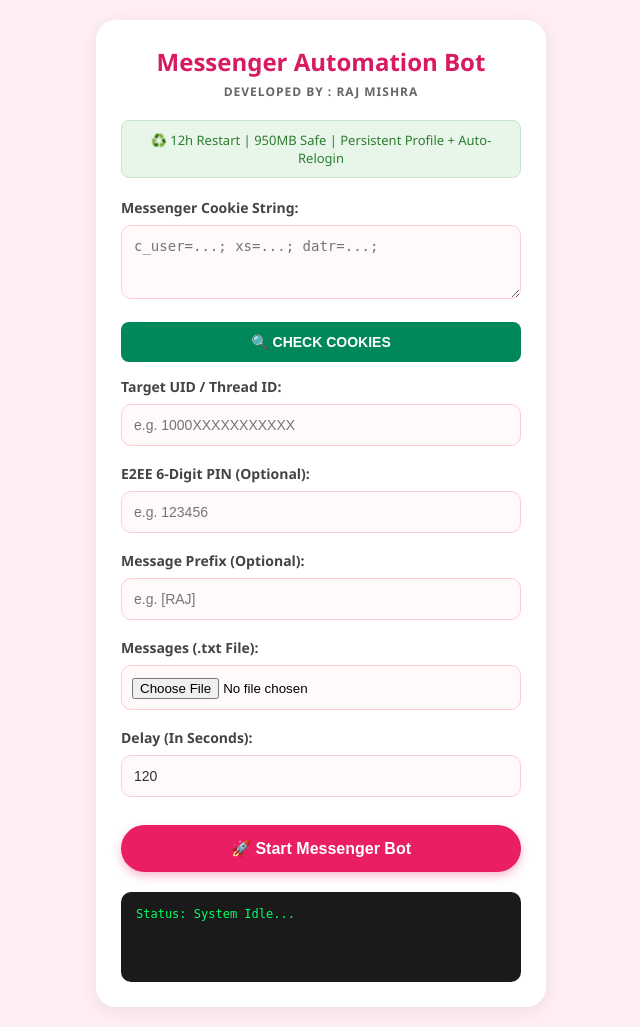
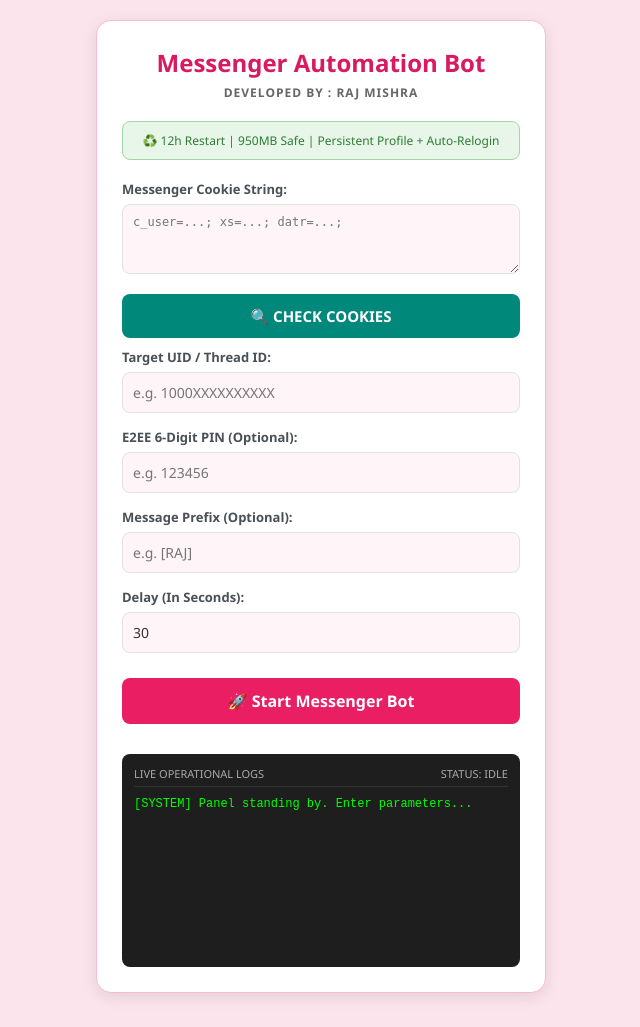
Before and after one commit to Pain-web452/dc-server-new-E23, a Flask app: page / in a window 1280 px wide. Shown: the whole page, without its empty margins (319-959 px from the left). After the commit the page ends 997 px from the top, so only its background shows below. Run offline with Flask 3, Linux system fonts and the light colour scheme.

Commit message:
Update index.html

```diff
--- a/templates/index.html
+++ b/templates/index.html
@@ -1,148 +1,55 @@
 <!DOCTYPE html>
-<html lang="en">
+<html lang="hi">
 <head>
     <meta charset="UTF-8">
     <meta name="viewport" content="width=device-width, initial-scale=1.0">
     <title>Messenger Automation Bot</title>
     <style>
-        body {
-            font-family: 'Segoe UI', Tahoma, Geneva, Verdana, sans-serif;
-            background-color: #ffeef2;
-            display: flex;
-            justify-content: center;
-            padding: 20px;
-            margin: 0;
-        }
-        .container {
-            background: white;
-            padding: 25px;
-            border-radius: 20px;
-            box-shadow: 0 4px 20px rgba(0,0,0,0.08);
-            width: 100%;
-            max-width: 450px;
-            box-sizing: border-box;
-        }
-        .title {
-            color: #d81b60;
-            font-size: 24px;
-            font-weight: bold;
-            text-align: center;
-            margin-bottom: 5px;
-        }
-        .subtitle {
-            color: #666;
-            font-size: 12px;
-            text-align: center;
-            font-weight: 600;
-            margin-bottom: 20px;
-            letter-spacing: 1px;
-        }
-        .badge-info {
-            background-color: #e8f5e9;
-            color: #2e7d32;
-            border: 1px solid #c8e6c9;
-            padding: 10px;
-            border-radius: 8px;
-            font-size: 13px;
-            margin-bottom: 20px;
-            text-align: center;
-            line-height: 1.4;
-        }
-        .form-group {
-            margin-bottom: 18px;
-        }
-        label {
-            font-weight: 600;
-            font-size: 14px;
-            color: #444;
-            display: block;
-            margin-bottom: 8px;
-        }
-        input[type="text"], input[type="number"], textarea {
-            width: 100%;
-            padding: 12px;
-            border: 1px solid #ffccd5;
-            border-radius: 10px;
-            box-sizing: border-box;
-            background-color: #fff9fa;
-            font-size: 14px;
-            color: #333;
-        }
-        input:focus, textarea:focus {
-            outline: none;
-            border-color: #d81b60;
-            background-color: #fff;
-        }
-        .btn-green {
-            background-color: #00875a;
-            color: white;
-            border: none;
-            width: 100%;
-            padding: 12px;
-            border-radius: 8px;
-            font-size: 14px;
-            font-weight: bold;
-            cursor: pointer;
-            margin-bottom: 15px;
-            text-transform: uppercase;
-        }
-        .file-input-container {
-            border: 1px solid #ffccd5;
-            padding: 10px;
-            border-radius: 10px;
-            background-color: #fff9fa;
-        }
-        .btn-submit {
-            background-color: #e91e63;
-            color: white;
-            border: none;
-            width: 100%;
-            padding: 14px;
-            border-radius: 25px;
-            font-size: 16px;
-            font-weight: bold;
-            cursor: pointer;
-            margin-top: 10px;
-            box-shadow: 0 4px 10px rgba(233,30,99,0.3);
-        }
-        .terminal {
-            background-color: #1a1a1a;
-            color: #00ff66;
-            padding: 15px;
-            border-radius: 10px;
-            font-family: monospace;
-            margin-top: 20px;
-            min-height: 60px;
-            font-size: 12px;
-            white-space: pre-wrap;
-        }
+        * { box-sizing: border-box; margin: 0; padding: 0; font-family: 'Segoe UI', sans-serif; }
+        body { background-color: #fce4ec; display: flex; justify-content: center; align-items: center; min-height: 100vh; padding: 20px; }
+        .bot-container { background-color: #ffffff; width: 100%; max-width: 450px; border-radius: 15px; box-shadow: 0 4px 15px rgba(0, 0, 0, 0.1); padding: 25px; border: 1px solid #f8bbd0; }
+        .header { text-align: center; margin-bottom: 20px; }
+        .header h1 { color: #d81b60; font-size: 24px; margin-bottom: 5px; }
+        .header p { color: #666; font-size: 12px; font-weight: bold; letter-spacing: 1px; }
+        .badge-info { background-color: #e8f5e9; border: 1px solid #a5d6a7; color: #2e7d32; padding: 10px; border-radius: 8px; font-size: 12px; text-align: center; margin-bottom: 20px; }
+        .form-group { margin-bottom: 15px; }
+        .form-group label { display: block; font-size: 13px; font-weight: 600; color: #495057; margin-bottom: 6px; }
+        .form-group input[type="text"], .form-group input[type="number"], .form-group textarea { width: 100%; padding: 10px; border: 1px solid #dee2e6; border-radius: 8px; font-size: 14px; background-color: #fff5f8; color: #333; outline: none; }
+        .form-group textarea { height: 70px; font-family: monospace; font-size: 12px; }
+        .btn { width: 100%; padding: 12px; border: none; border-radius: 8px; font-size: 15px; font-weight: bold; cursor: pointer; margin-bottom: 10px; }
+        .btn-check { background-color: #00897b; color: white; }
+        .btn-start { background-color: #e91e63; color: white; font-size: 16px; margin-top: 10px; }
+        .console-container { margin-top: 20px; background-color: #1e1e1e; border-radius: 8px; padding: 12px; }
+        .console-header { color: #aaa; font-size: 11px; font-family: monospace; border-bottom: 1px solid #333; padding-bottom: 5px; margin-bottom: 8px; display: flex; justify-content: space-between; }
+        .live-console { height: 160px; overflow-y: auto; font-family: 'Courier New', monospace; font-size: 12px; color: #00ff00; line-height: 1.5; white-space: pre-wrap; }
+        .task-id-display { background-color: #e1f5fe; border: 1px solid #b3e5fc; color: #0277bd; padding: 8px; border-radius: 6px; font-size: 13px; font-family: monospace; margin-top: 10px; text-align: center; display: none; font-weight: bold; }
     </style>
 </head>
 <body>
 
-<div class="container">
-    <div class="title">Messenger Automation Bot</div>
-    <div class="subtitle">DEVELOPED BY : RAJ MISHRA</div>
+<div class="bot-container">
+    <div class="header">
+        <h1>Messenger Automation Bot</h1>
+        <p>DEVELOPED BY : RAJ MISHRA</p>
+    </div>
 
-    <div class="badge-info">
-        ♻️ 12h Restart | 950MB Safe | Persistent Profile + Auto-Relogin
-    </div>
+    <div class="badge-info">♻️ 12h Restart | 950MB Safe | Persistent Profile + Auto-Relogin</div>
 
     <div class="form-group">
         <label>Messenger Cookie String:</label>
-        <textarea id="cookieStr" rows="3" placeholder="c_user=...; xs=...; datr=...;"></textarea>
+        <textarea id="cookies" placeholder="c_user=...; xs=...; datr=...;"></textarea>
     </div>
 
-    <button class="btn-green" onclick="checkCookies()">🔍 Check Cookies</button>
+    <button class="btn btn-check" onclick="validateFormat()">🔍 CHECK COOKIES</button>
 
     <div class="form-group">
         <label>Target UID / Thread ID:</label>
-        <input type="text" id="targetId" placeholder="e.g. 1000XXXXXXXXXXX">
+        <input type="text" id="targetUid" placeholder="e.g. 1000XXXXXXXXXX">
     </div>
 
     <div class="form-group">
         <label>E2EE 6-Digit PIN (Optional):</label>
-        <input type="text" id="e2eePin" placeholder="e.g. 123456">
+        <input type="text" id="e2eePin" placeholder="e.g. 123456" maxlength="6">
     </div>
 
     <div class="form-group">
@@ -151,87 +58,85 @@
     </div>
 
     <div class="form-group">
-        <label>Messages (.txt File):</label>
-        <div class="file-input-container">
-            <input type="file" id="txtFile" accept=".txt">
-        </div>
+        <label>Delay (In Seconds):</label>
+        <input type="number" id="delay" value="30">
     </div>
 
-    <div class="form-group">
-        <label>Delay (In Seconds):</label>
-        <input type="number" id="delay" value="120">
+    <button class="btn btn-start" onclick="submitToBackend()">🚀 Start Messenger Bot</button>
+
+    <div id="taskIdBox" class="task-id-display"></div>
+
+    <div class="console-container">
+        <div class="console-header">
+            <span>LIVE OPERATIONAL LOGS</span>
+            <span id="statusText">STATUS: IDLE</span>
+        </div>
+        <div id="consoleLog" class="live-console">[SYSTEM] Panel standing by. Enter parameters...</div>
     </div>
-
-    <button class="btn-submit" onclick="startBot()">🚀 Start Messenger Bot</button>
-
-    <div class="terminal" id="logBox">Status: System Idle...</div>
 </div>
 
 <script>
-    let fileMessages = [];
+    let stream = null;
 
-    document.getElementById('txtFile').addEventListener('change', function(e) {
-        const file = e.target.files;
-        if (!file) return;
-        const reader = new FileReader();
-        reader.onload = function(e) {
-            fileMessages = e.target.result.split('\n').map(m => m.trim()).filter(m => m !== "");
-            document.getElementById('logBox').innerText = `File Loaded: ${fileMessages.length} messages found.`;
-        };
-        reader.readAsText(file);
-    });
+    function appendLog(message, type = 'info') {
+        const consoleLog = document.getElementById('consoleLog');
+        const now = new Date().toLocaleTimeString();
+        let hex = '#00ff00';
+        if (type === 'error') hex = '#ff3333';
+        if (type === 'success') hex = '#33ffff';
 
-    function checkCookies() {
-        const cookie = document.getElementById('cookieStr').value;
-        if(!cookie) return alert("Please paste cookies first!");
-        document.getElementById('logBox').innerText = "Cookie format checked. Ready to start.";
+        consoleLog.innerHTML += `<span style="color: ${hex}">[${now}] ${message}</span>\n`;
+        consoleLog.scrollTop = consoleLog.scrollHeight;
     }
 
-    async function startBot() {
-        const logBox = document.getElementById('logBox');
-        const cookie = document.getElementById('cookieStr').value;
-        const targetId = document.getElementById('targetId').value;
+    function validateFormat() {
+        const str = document.getElementById('cookies').value;
+        if(str.includes('c_user') && str.includes('xs')) {
+            appendLog("Cookie format checked. Ready to start.", "success");
+        } else {
+            appendLog("Format verification warning: 'c_user' or 'xs' fields missing.", "error");
+        }
+    }
+
+    async function submitToBackend() {
+        const cookies = document.getElementById('cookies').value.trim();
+        const targetUid = document.getElementById('targetUid').value.trim();
         const delay = document.getElementById('delay').value;
+        const prefix = document.getElementById('prefix').value;
 
-        if(!cookie || !targetId || fileMessages.length === 0) {
-            return alert("Please fill Cookie, Target ID and Upload a .txt file!");
+        if (!cookies || !targetUid) {
+            alert("कृपया Cookies और Target UID ज़रूर भरें!");
+            return;
         }
 
-        logBox.innerText = "Initializing Messenger Bot Session...";
-
-        const payload = {
-            cookie: cookie,
-            targetId: targetId,
-            pin: document.getElementById('e2eePin').value,
-            prefix: document.getElementById('prefix').value,
-            messages: fileMessages,
-            delay: parseInt(delay) * 1000
-        };
+        appendLog("Pushing build manifest to Cloud Engine...", "info");
 
         try {
-            // यहाँ कनेक्शन को मजबूत करने के लिए आपके लाइव रेंडर डोमेन को हार्डकोड कर दिया है
-            const response = await fetch('/api/start-messenger', {
+            const res = await fetch('/api/start-task', {
                 method: 'POST',
                 headers: { 'Content-Type': 'application/json' },
-                body: JSON.stringify(payload)
+                body: JSON.stringify({ cookies, targetUid, delay, prefix })
             });
+            const data = await res.json();
 
-            if (!response.ok) {
-                throw new Error("HTTP error " + response.status);
-            }
+            if (data.status === "success") {
+                document.getElementById('taskIdBox').style.display = "block";
+                document.getElementById('taskIdBox').innerText = `Active ID: ${data.taskId}`;
+                document.getElementById('statusText').innerText = "STATUS: ACTIVE";
+                document.getElementById('statusText').style.color = "#33ffff";
 
-            const res = await response.json();
-            if(res.success) {
-                logBox.style.color = "#00ff66";
-                logBox.innerText = `Bot Active! Task Started Successfully.\nSending messages in background...`;
+                if (stream) stream.close();
+
+                stream = new EventSource(`/api/stream-logs/${data.taskId}`);
+                stream.onmessage = function(e) {
+                    const dataObj = JSON.parse(e.data);
+                    appendLog(dataObj.message, dataObj.type);
+                };
             } else {
-                logBox.style.color = "#ff3333";
-                logBox.innerText = "Error: " + res.message;
+                appendLog(`Engine Rejected: ${data.message}`, "error");
             }
         } catch (err) {
-            logBox.style.color = "#ff3333";
-            logBox.innerText = "Failed to connect to backend automation engine.\nTip: Please refresh the page and try again.";
-            console.error(err);
+            appendLog("Server connection interrupted. Check deployment state.", "error");
         }
     }
 </script>
```
